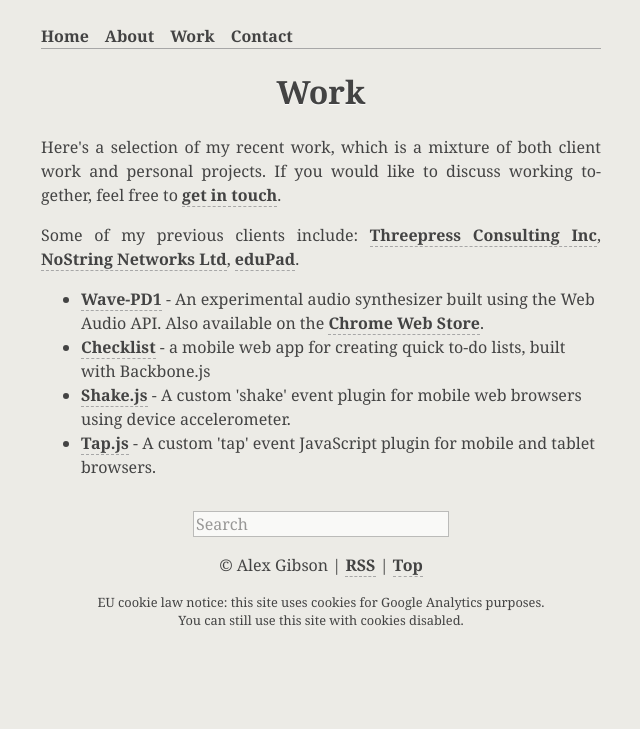
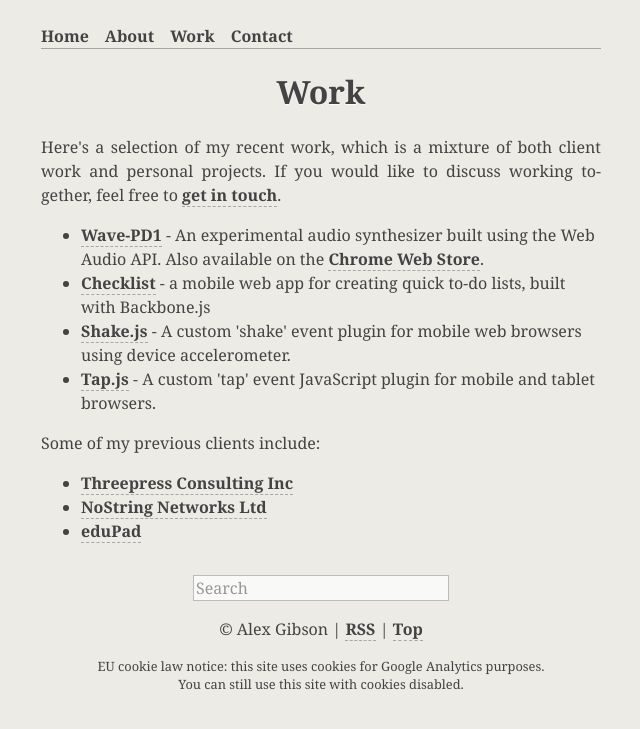
Before and after one commit to alexgibson/alxgbsn.co.uk, a Jekyll site: the page built from work/index.html, in a window 1280 px wide. Shown: the top 729 px of the page, without its empty margins (319-959 px from the left). Built offline with Jekyll 4.4.1, drawn with Linux system fonts in a browser that asks for light colours; Markdown is read by kramdown in place of the engine named in the settings; comment, search, counter and statistics services are not loaded; part of the change alters nothing that is shown.

```diff
--- a/work/index.html
+++ b/work/index.html
@@ -9,10 +9,6 @@ desc: Recent work by Alex Gibson, a freelance front end developer from Newcastle
 
     <p>
         Here's a selection of my recent work, which is a mixture of both client work and personal projects. If you would like to discuss working together, feel free to <a href="{{ root }}/contact/">get in touch</a>.
-    </p>
-
-    <p>
-        Some of my previous clients include: <a href="http://threepress.org">Threepress Consulting Inc</a>, <a href="http://www.nostringnetworks.com">NoString Networks Ltd</a>, <a href="http://www.edupad.com">eduPad</a>.
     </p>
 
     <ul>
@@ -33,4 +29,14 @@ desc: Recent work by Alex Gibson, a freelance front end developer from Newcastle
         </li>
     </ul>
 
+    <p>
+        Some of my previous clients include:
+    </p>
+
+    <ul>
+        <li><a href="http://threepress.org">Threepress Consulting Inc</a></li>
+        <li><a href="http://www.nostringnetworks.com">NoString Networks Ltd</a></li>
+        <li><a href="http://www.edupad.com">eduPad</a></li>
+    </ul>
+
 </article>
```
Also changed, not shown: 3 other files.
